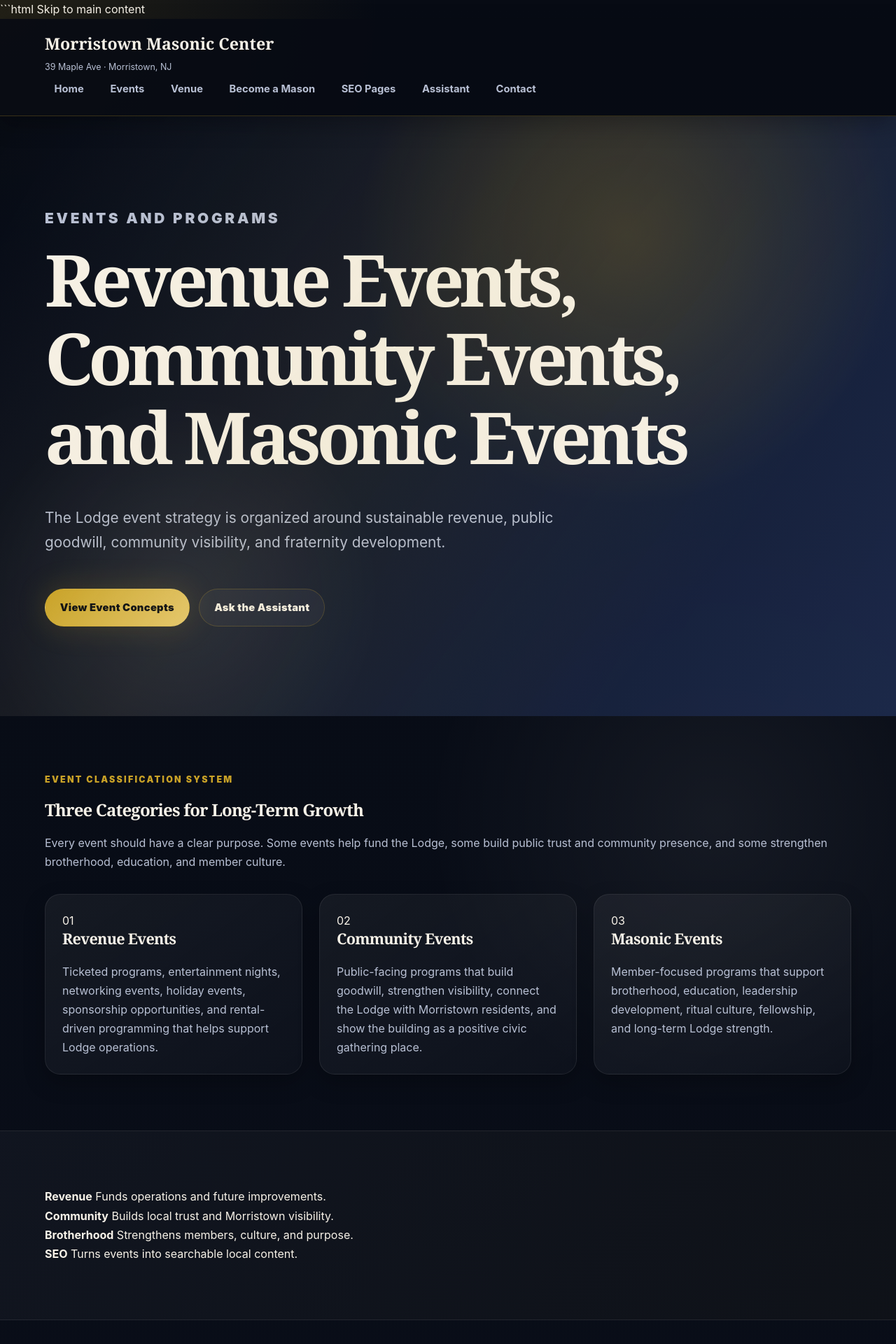
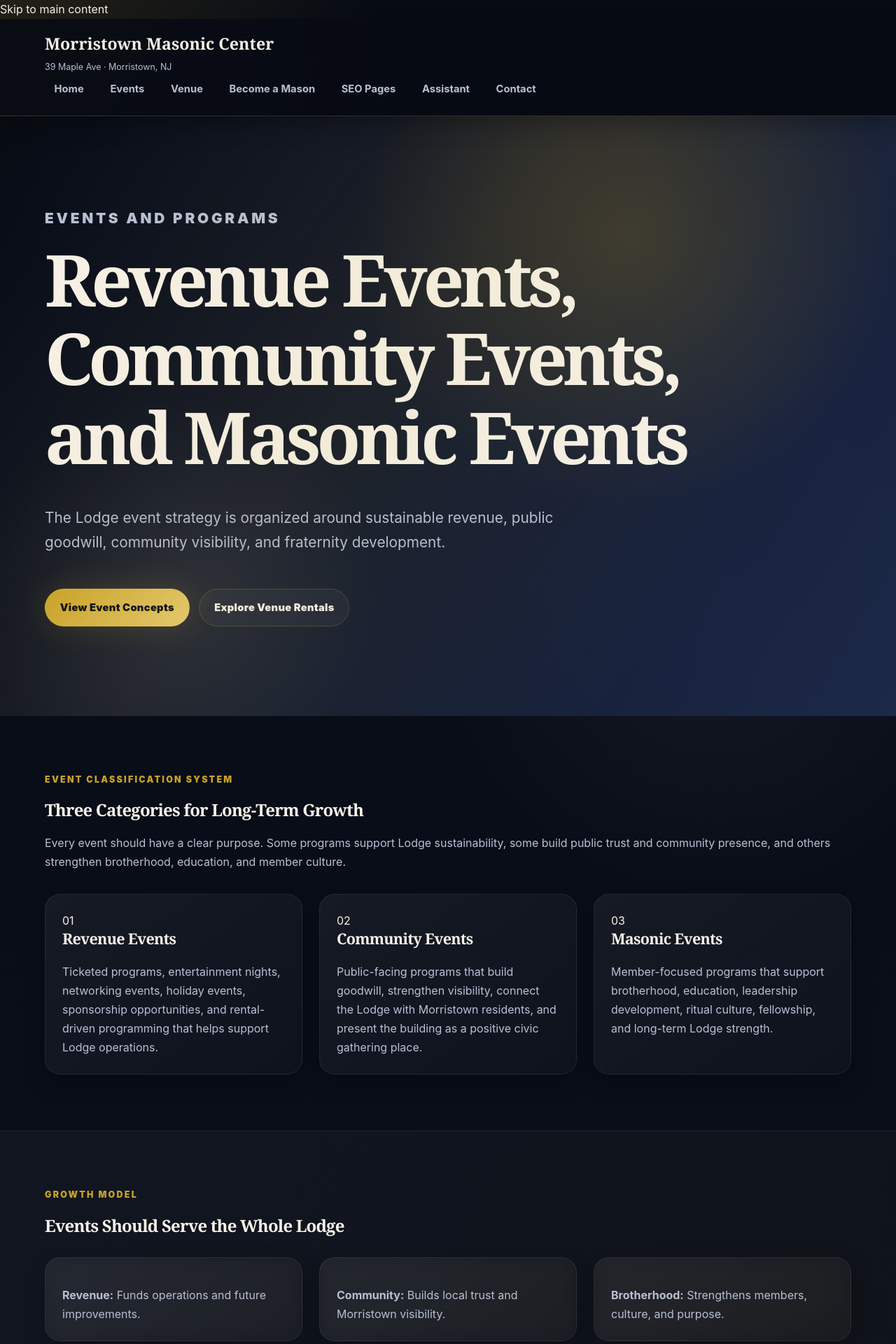
Before and after one commit to CodeDressing/cincinnati-lodge-ai, a Flask app: page /events/ in a window 1280 px wide. Shown: the top 1920 px of the page at 70% size. Run offline with Flask 3, Linux system fonts and the light colour scheme.

Commit message:
Clean events template and harden event rendering

````diff
--- a/templates/events.html
+++ b/templates/events.html
@@ -1,10 +1,9 @@
-```html
 {% extends "base.html" %}
 
 {% block title %}Events and Programs | Morristown Masonic Center{% endblock %}
 
 {% block meta_description %}
-Explore upcoming and proposed events at Morristown Masonic Center, including community programs, ticketed events, Masonic events, debate nights, chess club, comedy nights, networking events, holiday events, and venue programming.
+Explore events and programs at Morristown Masonic Center, including revenue events, community programs, Masonic events, debate nights, chess club, comedy nights, networking events, holiday events, and venue programming.
 {% endblock %}
 
 {% block og_title %}Events and Programs | Morristown Masonic Center{% endblock %}
@@ -17,7 +16,8 @@ Discover revenue events, community programs, and Masonic events at Morristown Ma
 
 <!-- ===================================================== -->
 <!-- PHASE 3 - TEMPLATE LAYER                              -->
-<!-- BLOCK 3.4 - EVENTS LISTING PAGE AAA+ UPGRADE         -->
+<!-- BLOCK 3.4 - EVENTS LISTING PAGE                       -->
+<!-- VERSION 3.4.1 - CLEAN ENTERPRISE UPGRADE              -->
 <!-- PROJECT MAPLE / MORRISTOWN MASONIC CENTER             -->
 <!-- ===================================================== -->
 
@@ -46,8 +46,8 @@ Discover revenue events, community programs, and Masonic events at Morristown Ma
             View Event Concepts
         </a>
 
-        <a href="/assistant/" class="button-secondary">
-            Ask the Assistant
+        <a href="/venue/" class="button-secondary">
+            Explore Venue Rentals
         </a>
 
     </div>
@@ -69,16 +69,20 @@ Discover revenue events, community programs, and Masonic events at Morristown Ma
     </h2>
 
     <p>
-        Every event should have a clear purpose. Some events help fund the Lodge,
-        some build public trust and community presence, and some strengthen
-        brotherhood, education, and member culture.
+        Every event should have a clear purpose. Some programs support Lodge
+        sustainability, some build public trust and community presence, and
+        others strengthen brotherhood, education, and member culture.
     </p>
 
     <div class="card-grid">
 
         <article class="info-card event-category-card">
             <span class="category-number">01</span>
-            <h3>Revenue Events</h3>
+
+            <h3>
+                Revenue Events
+            </h3>
+
             <p>
                 Ticketed programs, entertainment nights, networking events,
                 holiday events, sponsorship opportunities, and rental-driven
@@ -88,17 +92,25 @@ Discover revenue events, community programs, and Masonic events at Morristown Ma
 
         <article class="info-card event-category-card">
             <span class="category-number">02</span>
-            <h3>Community Events</h3>
+
+            <h3>
+                Community Events
+            </h3>
+
             <p>
                 Public-facing programs that build goodwill, strengthen visibility,
-                connect the Lodge with Morristown residents, and show the building
-                as a positive civic gathering place.
+                connect the Lodge with Morristown residents, and present the
+                building as a positive civic gathering place.
             </p>
         </article>
 
         <article class="info-card event-category-card">
             <span class="category-number">03</span>
-            <h3>Masonic Events</h3>
+
+            <h3>
+                Masonic Events
+            </h3>
+
             <p>
                 Member-focused programs that support brotherhood, education,
                 leadership development, ritual culture, fellowship, and long-term
@@ -116,26 +128,38 @@ Discover revenue events, community programs, and Masonic events at Morristown Ma
 
 <section class="content-section alt-section">
 
-    <div class="strategy-strip">
+    <p class="section-kicker">
+        Growth Model
+    </p>
 
-        <article>
-            <strong>Revenue</strong>
-            <span>Funds operations and future improvements.</span>
+    <h2>
+        Events Should Serve the Whole Lodge
+    </h2>
+
+    <div class="card-grid">
+
+        <article class="info-card small-card">
+            <p>
+                <strong>Revenue:</strong> Funds operations and future improvements.
+            </p>
         </article>
 
-        <article>
-            <strong>Community</strong>
-            <span>Builds local trust and Morristown visibility.</span>
+        <article class="info-card small-card">
+            <p>
+                <strong>Community:</strong> Builds local trust and Morristown visibility.
+            </p>
         </article>
 
-        <article>
-            <strong>Brotherhood</strong>
-            <span>Strengthens members, culture, and purpose.</span>
+        <article class="info-card small-card">
+            <p>
+                <strong>Brotherhood:</strong> Strengthens members, culture, and purpose.
+            </p>
         </article>
 
-        <article>
-            <strong>SEO</strong>
-            <span>Turns events into searchable local content.</span>
+        <article class="info-card small-card">
+            <p>
+                <strong>SEO:</strong> Turns events into searchable local content.
+            </p>
         </article>
 
     </div>
@@ -162,17 +186,19 @@ Discover revenue events, community programs, and Masonic events at Morristown Ma
         sponsorship structure, and SEO landing-page support.
     </p>
 
-    <div class="event-grid">
+    <div class="card-grid event-grid">
+
+        {% if events %}
 
             {% for event in events %}
 
             <article class="event-card premium-event-card">
 
-            <a href="/events/{{ event.slug }}/" class="event-image-link" aria-label="View details for {{ event.title }}">
+                <a href="/events/{{ event.get('slug', '') }}/" class="event-image-link" aria-label="View details for {{ event.get('title', 'Event') }}">
 
                     <img
-                    src="{{ url_for('static', filename='images/' ~ event.image) }}"
-                    alt="{{ event.title }} at Morristown Masonic Center"
+                        src="{{ url_for('static', filename='images/' ~ event.get('image', 'lodge-exterior.jpg')) }}"
+                        alt="{{ event.get('title', 'Event') }} at Morristown Masonic Center"
                     >
 
                 </a>
@@ -182,40 +208,40 @@ Discover revenue events, community programs, and Masonic events at Morristown Ma
                     <div class="event-card-topline">
 
                         <p class="event-category">
-                        {{ event.category }}
+                            {{ event.get("category", "Event") }}
                         </p>
 
                         <span class="event-status-pill">
-                        {{ event.status }}
+                            {{ event.get("status", "In Development") }}
                         </span>
 
                     </div>
 
                     <h3>
-                    {{ event.title }}
+                        {{ event.get("title", "Event Concept") }}
                     </h3>
 
                     <p>
-                    {{ event.short_description }}
+                        {{ event.get("short_description", "More event details will be added soon.") }}
                     </p>
 
                     <ul class="event-meta-list">
 
                         <li>
                             <strong>Date:</strong>
-                        <span>{{ event.date }}</span>
+                            <span>{{ event.get("date", "TBD") }}</span>
                         </li>
 
                         <li>
                             <strong>Time:</strong>
-                        <span>{{ event.time }}</span>
+                            <span>{{ event.get("time", "TBD") }}</span>
                         </li>
 
                     </ul>
 
                     <div class="event-card-actions">
 
-                    <a href="/events/{{ event.slug }}/" class="button-primary">
+                        <a href="/events/{{ event.get('slug', '') }}/" class="button-primary">
                             View Event Details
                         </a>
 
@@ -226,6 +252,23 @@ Discover revenue events, community programs, and Masonic events at Morristown Ma
             </article>
 
             {% endfor %}
+
+        {% else %}
+
+            <article class="info-card">
+
+                <h3>
+                    Event Concepts Coming Soon
+                </h3>
+
+                <p>
+                    Future Lodge programs, community events, venue showcases,
+                    and Masonic events will appear here as Project Maple grows.
+                </p>
+
+            </article>
+
+        {% endif %}
 
     </div>
 
@@ -266,4 +309,3 @@ Discover revenue events, community programs, and Masonic events at Morristown Ma
 </section>
 
 {% endblock %}
-```
````
Lines whose indentation alone changed are shown as unchanged.
